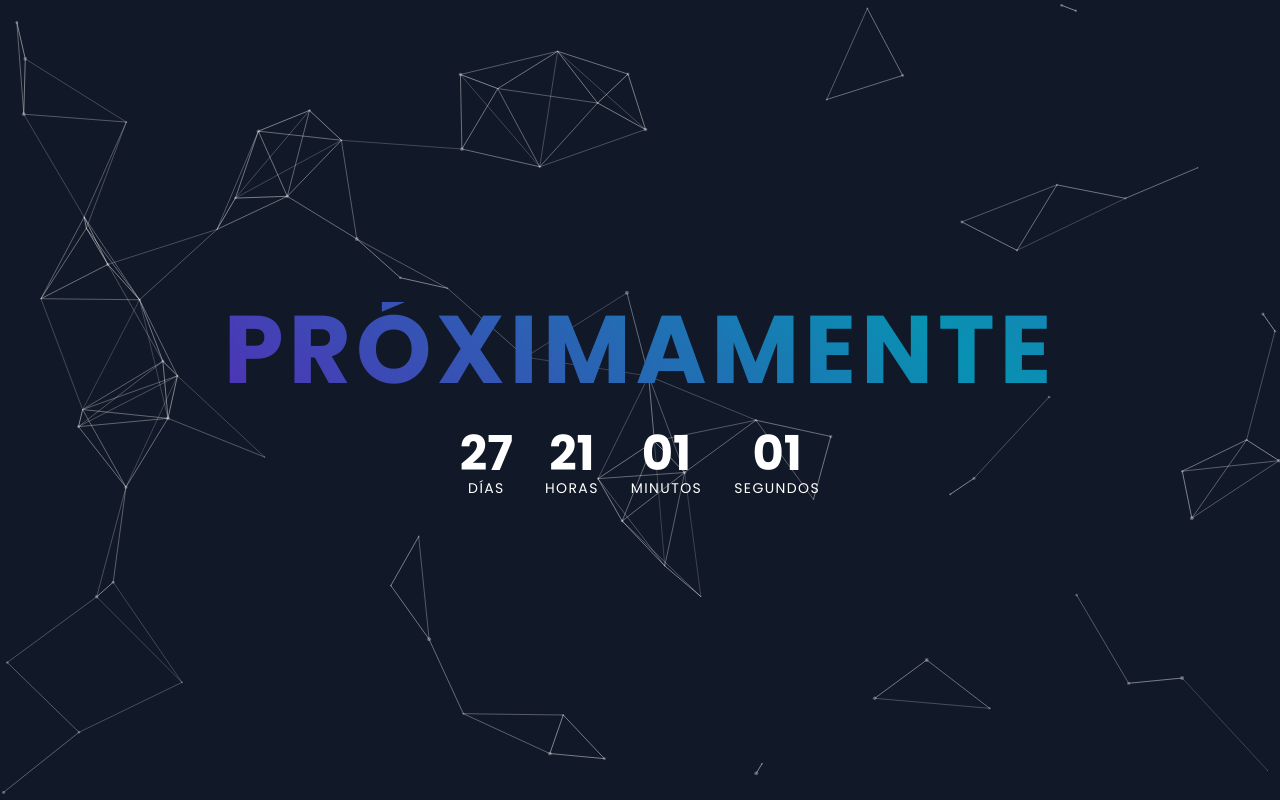
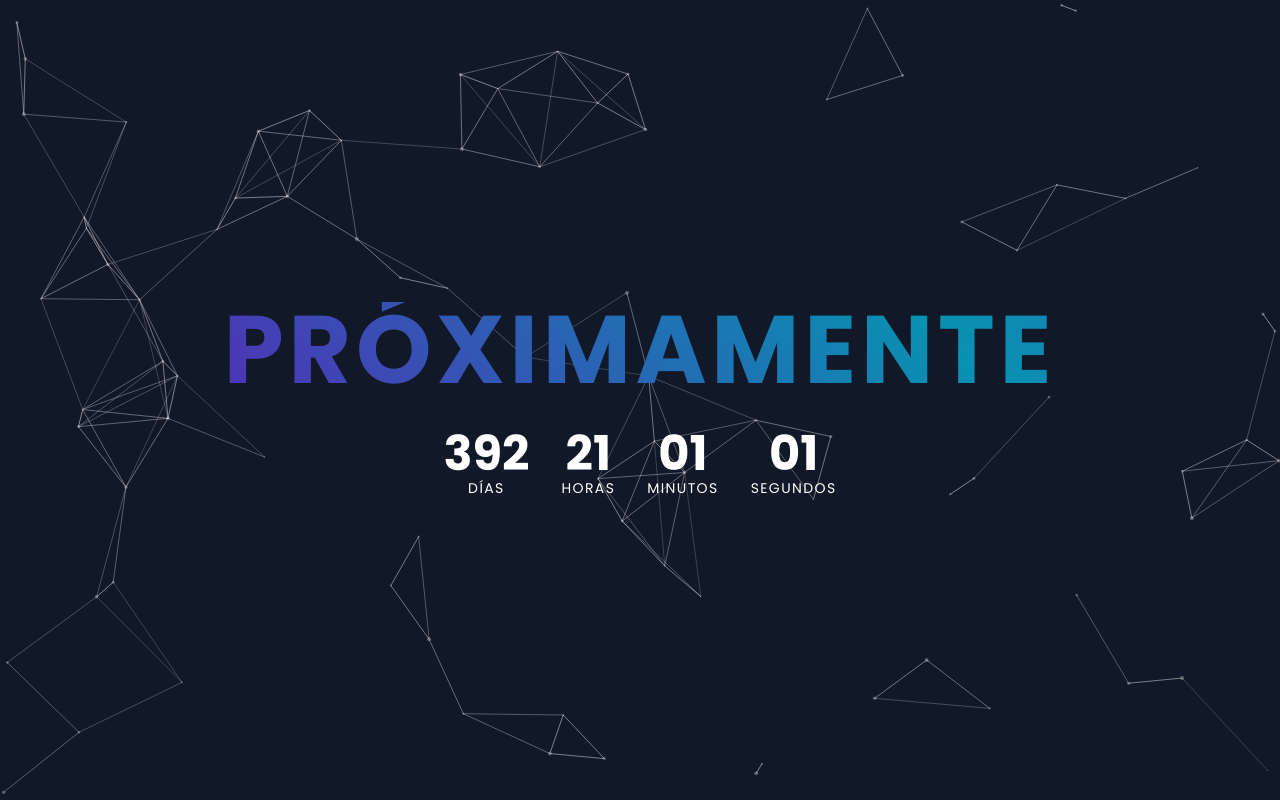
Before and after one commit to JMNK19/JMNK19.github.io, a plain HTML site: page index.html in a window 1280 px wide. Drawn offline with nearby package versions, Linux system fonts and the light colour scheme.

Commit message:
Update launch date in countdown script

```diff
--- a/index.html
+++ b/index.html
@@ -98,7 +98,7 @@
         // --- Script para la cuenta regresiva ---
         const countdownElement = document.getElementById('countdown');
         // ¡IMPORTANTE! Cambia esta fecha a la fecha de tu lanzamiento. Formato: Mes Dia, Año HH:MM:SS
-        const launchDate = new Date('Oct 1, 2025 00:00:00').getTime();
+        const launchDate = new Date('Oct 1, 2026 00:00:00').getTime();
 
         const updateCountdown = setInterval(function() {
             const now = new Date().getTime();
```
